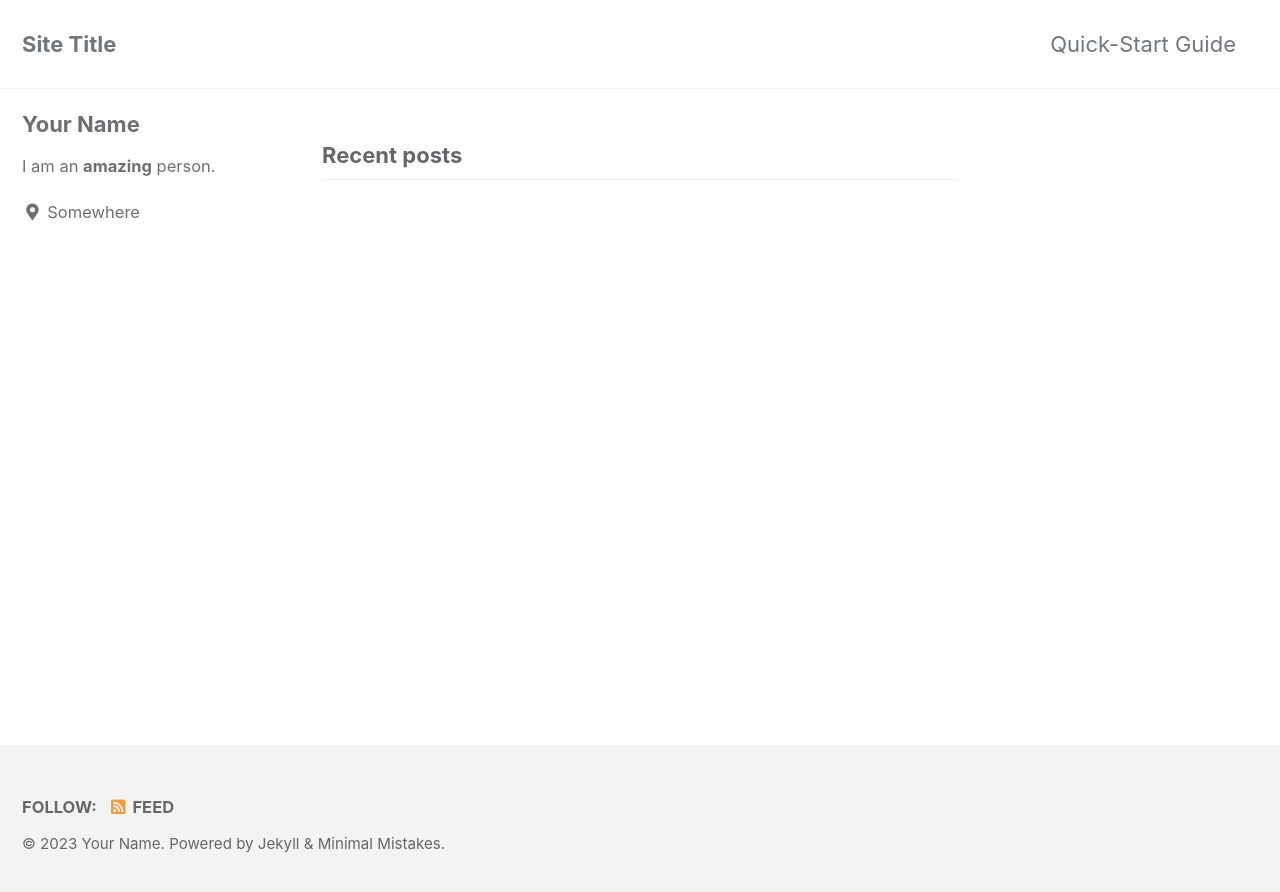
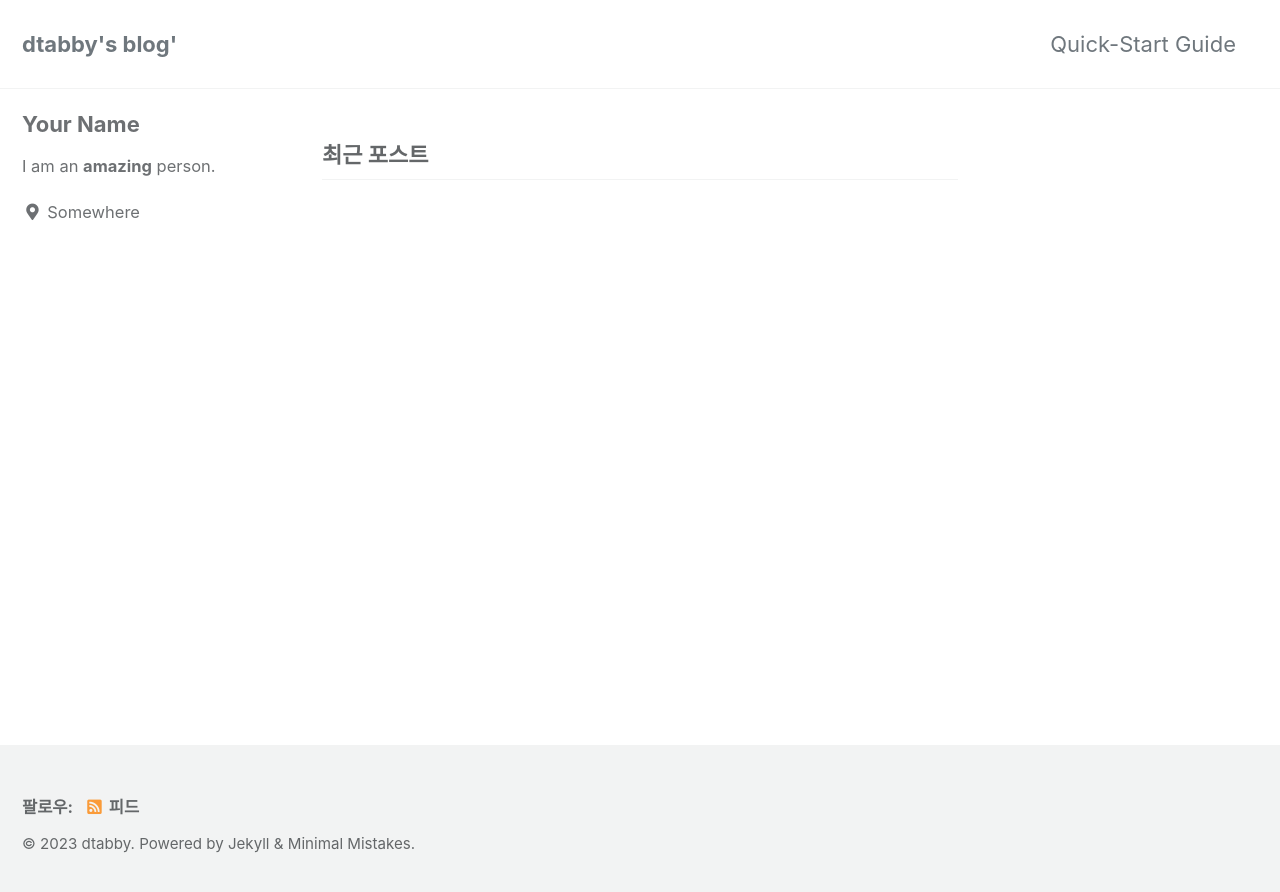
Before and after one commit to dtabby/dtabby.github.io, a Jekyll site: the page built from index.html, in a window 1280 px wide. Shown: the top 892 px of the page. Built offline with Jekyll 4.4.1, drawn with Linux system fonts in a browser that asks for light colours; cached includes are drawn as plain includes; the list of posts is cut into pages by our own code.

Commit message:
Update _config.yml
locale, title, name, description, url 수정

```diff
--- a/_config.yml
+++ b/_config.yml
@@ -15,13 +15,13 @@
 minimal_mistakes_skin    : "default" # "air", "aqua", "contrast", "dark", "dirt", "neon", "mint", "plum", "sunrise"
 
 # Site Settings
-locale                   : "en-US"
-title                    : "Site Title"
+locale                   : "ko-KR"
+title                    : "dtabby's blog'"
 title_separator          : "-"
 subtitle                 : # site tagline that appears below site title in masthead
-name                     : "Your Name"
-description              : "An amazing website."
-url                      : # the base hostname & protocol for your site e.g. "https://mmistakes.github.io"
+name                     : "dtabby"
+description              : "dtabby의 블로그입니다."
+url                      : "https://dtabby.github.io" # the base hostname & protocol for your site e.g.
 baseurl                  : # the subpath of your site, e.g. "/blog"
 repository               : # GitHub username/repo-name e.g. "mmistakes/minimal-mistakes"
 teaser                   : # path of fallback teaser image, e.g. "/assets/images/500x300.png"
```
